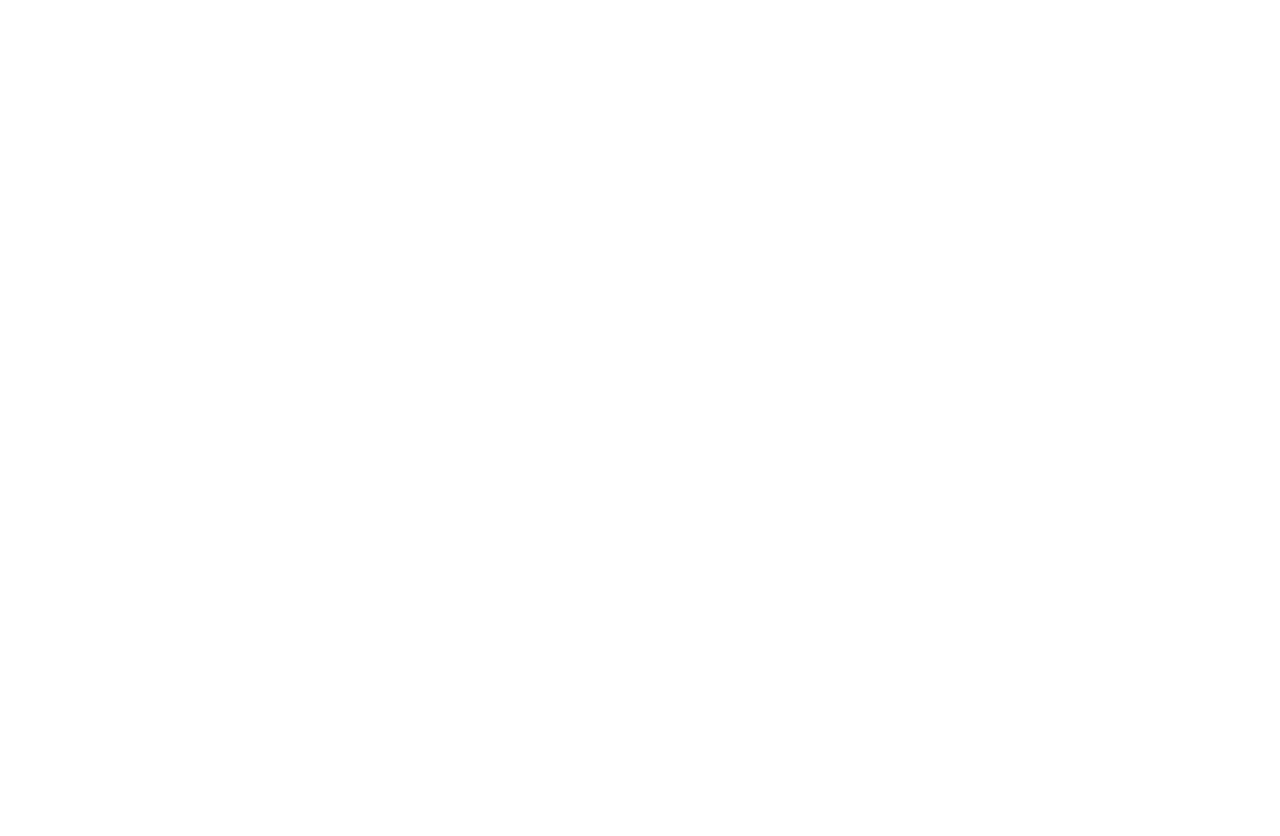
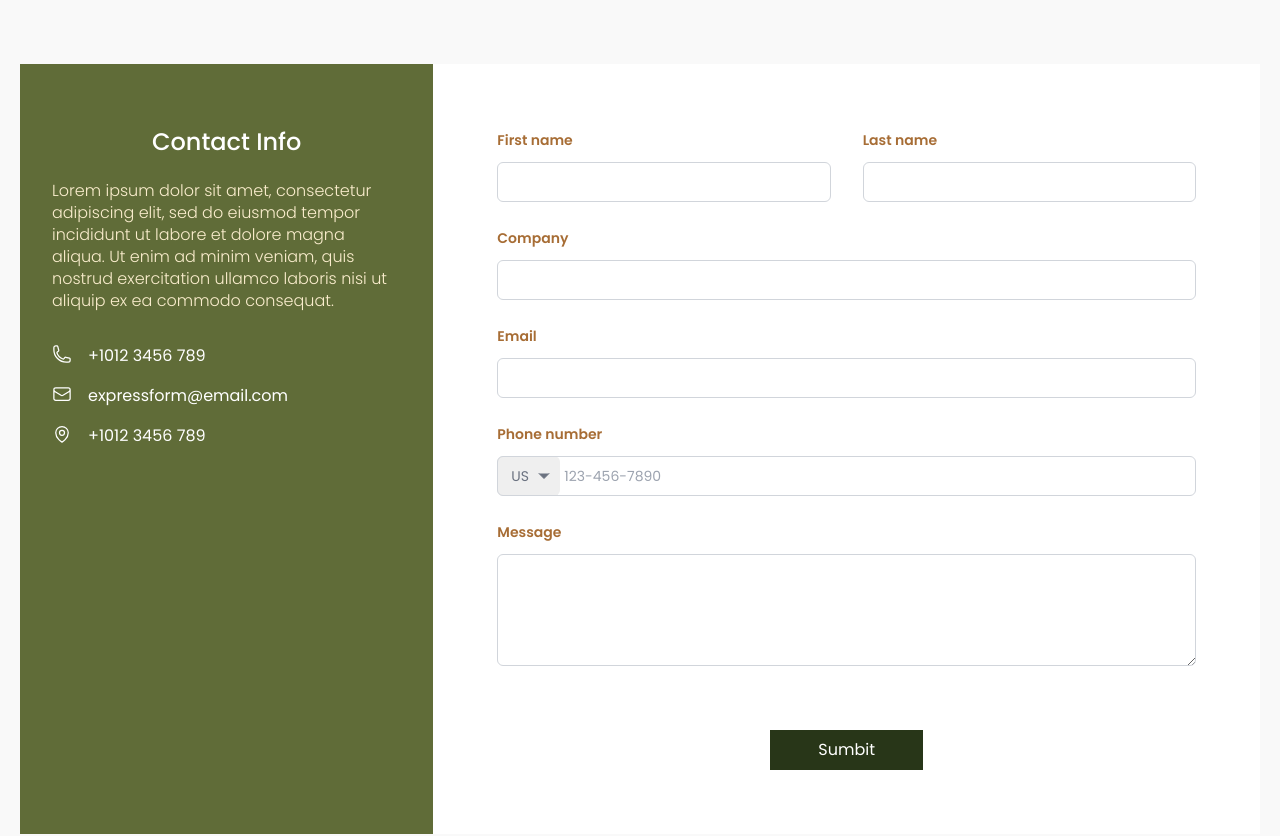
Before and after one commit to AshanPerera98/express-form, a Next.js app: page /contact in a window 1280 px wide. Shown: the part 1060-1896 px from the top of the page. Before the commit the page ends 800 px from the top, so only its background shows below. Built offline with nearby package versions, Linux system fonts and the light colour scheme.

Commit message:
contact us page and form

```diff
--- a/app/contact/page.js
+++ b/app/contact/page.js
@@ -1,7 +1,61 @@
 import React from "react";
+import HeroSection from "@/components/HeroSection/HeroSection";
+import Section from "@/components/Section/Section";
+import ContactForm from "@/components/ContactForm/ContactForm";
+
+import {
+  PhoneIcon,
+  EnvelopeIcon,
+  MapPinIcon,
+} from "@heroicons/react/24/outline";
+
+import styles from "./styles.module.css";
+
+import hero_bg from "@/assets/ContactUsPage/hero_bg.png";
 
 export const ContactUs = () => {
-  return <div>ContactUs</div>;
+  return (
+    <>
+      <HeroSection
+        title="About Us"
+        description="Adventure-Ready, Style-Driven – Our Caravan Benchtops Are Perfectly Designed to Endure the Demands of Life on the Road While Adding a Premium Touch to Your Caravan’s Interior..."
+        image={hero_bg.src}
+      />
+      <Section
+        id="contactForm"
+        preTitle="Want to contact us?"
+        title="We Are Happy to Help"
+        bgColor="bgLight"
+      >
+        <div className="bg-white grid grid-flow-row md:grid-cols-3">
+          <div
+            className={` text-white col-span-1 px-[32px] py-[64px] ${styles.green}`}
+          >
+            <h3 className={`${styles.title} mb-[24px]`}>Contact Info</h3>
+            <p className={`${styles.description} mb-[32px]`}>
+              Lorem ipsum dolor sit amet, consectetur adipiscing elit, sed do
+              eiusmod tempor incididunt ut labore et dolore magna aliqua. Ut
+              enim ad minim veniam, quis nostrud exercitation ullamco laboris
+              nisi ut aliquip ex ea commodo consequat.
+            </p>
+            <div className="flex mb-[16px]">
+              <PhoneIcon className="size-5 mr-[16px]" />
+              <p>+1012 3456 789</p>
+            </div>
+            <div className="flex mb-[16px]">
+              <EnvelopeIcon className="size-5 mr-[16px]" />
+              <p>expressform@email.com</p>
+            </div>
+            <div className="flex">
+              <MapPinIcon className="size-5 mr-[16px]" />
+              <p>+1012 3456 789</p>
+            </div>
+          </div>
+          <ContactForm />
+        </div>
+      </Section>
+    </>
+  );
 };
 
 export default ContactUs;
--- /dev/null
+++ b/app/contact/styles.module.css
@@ -0,0 +1,18 @@
+.green {
+  background-color: var(--P2);
+}
+
+.title {
+  font-size: 24px;
+  line-height: 28px;
+  font-weight: 500;
+  color: var(--B1);
+}
+
+.description {
+  font-size: 16px;
+  line-height: 22px;
+  font-weight: 300;
+  color: var(--S2);
+  text-align: left;
+}
--- /dev/null
+++ b/components/ContactForm/ContactForm.js
@@ -0,0 +1,142 @@
+import React from "react";
+import ActionButton from "../ActionButton/ActionButton";
+import { Input, Textarea } from "@headlessui/react";
+import { ChevronDownIcon } from "@heroicons/react/24/outline";
+
+const ContactForm = () => {
+  return (
+    <div className="p-[32px] sm:p-[64px] col-span-2">
+      <form>
+        <div class="grid grid-cols-1 gap-x-8 gap-y-6 sm:grid-cols-2">
+          <div>
+            <label
+              for="first-name"
+              class="block text-sm/6 font-semibold text-[var(--S0)] text-left"
+            >
+              First name
+            </label>
+            <div class="mt-2.5">
+              <Input
+                type="text"
+                name="first-name"
+                id="first-name"
+                autocomplete="given-name"
+                class="block w-full rounded-md bg-white px-3.5 py-2 text-base text-gray-900 outline outline-1 -outline-offset-1 outline-gray-300 placeholder:text-gray-400 focus:outline focus:outline-2 focus:-outline-offset-2 focus:outline-[var(--P3)]"
+              />
+            </div>
+          </div>
+          <div>
+            <label
+              for="last-name"
+              class="block text-sm/6 font-semibold text-[var(--S0)] text-left"
+            >
+              Last name
+            </label>
+            <div class="mt-2.5">
+              <Input
+                type="text"
+                name="last-name"
+                id="last-name"
+                autocomplete="family-name"
+                class="block w-full rounded-md bg-white px-3.5 py-2 text-base text-gray-900 outline outline-1 -outline-offset-1 outline-gray-300 placeholder:text-gray-400 focus:outline focus:outline-2 focus:-outline-offset-2 focus:outline-[var(--P3)]"
+              />
+            </div>
+          </div>
+          <div class="sm:col-span-2">
+            <label
+              for="company"
+              class="block text-sm/6 font-semibold text-[var(--S0)] text-left"
+            >
+              Company
+            </label>
+            <div class="mt-2.5">
+              <Input
+                type="text"
+                name="company"
+                id="company"
+                autocomplete="organization"
+                class="block w-full rounded-md bg-white px-3.5 py-2 text-base text-gray-900 outline outline-1 -outline-offset-1 outline-gray-300 placeholder:text-gray-400 focus:outline focus:outline-2 focus:-outline-offset-2 focus:outline-[var(--P3)]"
+              />
+            </div>
+          </div>
+          <div class="sm:col-span-2">
+            <label
+              for="email"
+              class="block text-sm/6 font-semibold text-[var(--S0)] text-left"
+            >
+              Email
+            </label>
+            <div class="mt-2.5">
+              <Input
+                type="email"
+                name="email"
+                id="email"
+                autocomplete="email"
+                class="block w-full rounded-md bg-white px-3.5 py-2 text-base text-gray-900 outline outline-1 -outline-offset-1 outline-gray-300 placeholder:text-gray-400 focus:outline focus:outline-2 focus:-outline-offset-2 focus:outline-[var(--P3)]"
+              />
+            </div>
+          </div>
+          <div class="sm:col-span-2">
+            <label
+              for="phone-number"
+              class="block text-sm/6 font-semibold text-[var(--S0)] text-left"
+            >
+              Phone number
+            </label>
+            <div class="mt-2.5">
+              <div class="flex rounded-md bg-white outline outline-1 -outline-offset-1 outline-gray-300 has-[input:focus-within]:outline has-[input:focus-within]:outline-2 has-[input:focus-within]:-outline-offset-2 has-[input:focus-within]:outline-[var(--P3)]">
+                <div class="grid shrink-0 grid-cols-1 focus-within:relative">
+                  <select
+                    id="country"
+                    name="country"
+                    autocomplete="country"
+                    aria-label="Country"
+                    class="col-start-1 row-start-1 w-full appearance-none rounded-md py-2 pl-3.5 pr-7 text-base text-gray-500 placeholder:text-gray-400 focus:outline focus:outline-2 focus:-outline-offset-2 focus:outline-[var(--P3)] sm:text-sm/6"
+                  >
+                    <option>US</option>
+                    <option>CA</option>
+                    <option>AU</option>
+                  </select>
+                  <ChevronDownIcon
+                    class="pointer-events-none col-start-1 row-start-1 mr-2 size-5 self-center justify-self-end text-gray-500 sm:size-4"
+                    fill="currentColor"
+                    aria-hidden="true"
+                    data-slot="icon"
+                  />
+                </div>
+                <Input
+                  type="text"
+                  name="phone-number"
+                  id="phone-number"
+                  class="block min-w-0 grow py-1.5 pl-1 pr-3 text-base text-gray-900 placeholder:text-gray-400 focus:outline focus:outline-0 sm:text-sm/6"
+                  placeholder="123-456-7890"
+                />
+              </div>
+            </div>
+          </div>
+          <div class="sm:col-span-2">
+            <label
+              for="message"
+              class="block text-sm/6 font-semibold text-[var(--S0)] text-left"
+            >
+              Message
+            </label>
+            <div class="mt-2.5">
+              <Textarea
+                name="message"
+                id="message"
+                rows="4"
+                class="block w-full rounded-md bg-white px-3.5 py-2 text-base text-gray-900 outline outline-1 -outline-offset-1 outline-gray-300 placeholder:text-gray-400 focus:outline focus:outline-2 focus:-outline-offset-2 focus:outline-[var(--P3)]"
+              ></Textarea>
+            </div>
+          </div>
+          <div class="mt-10 sm:col-span-2">
+            <ActionButton label="Sumbit" />
+          </div>
+        </div>
+      </form>
+    </div>
+  );
+};
+
+export default ContactForm;
```
Also changed, not shown: components/ContactForm/ContactFrom.module.css (added), 1 other file (tests, documents, lock files or other folders).
